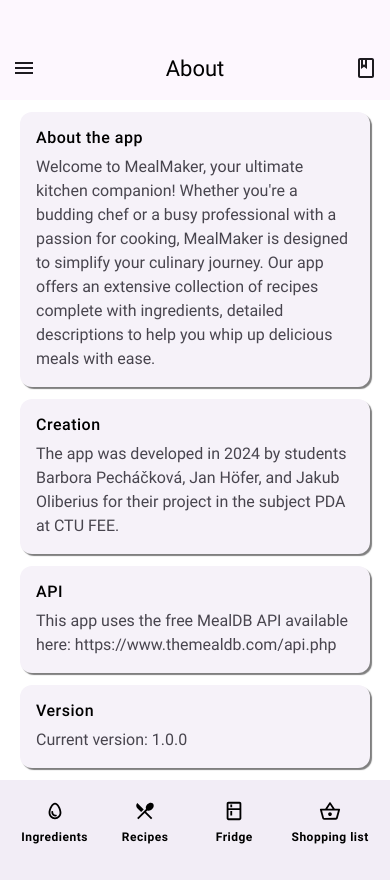
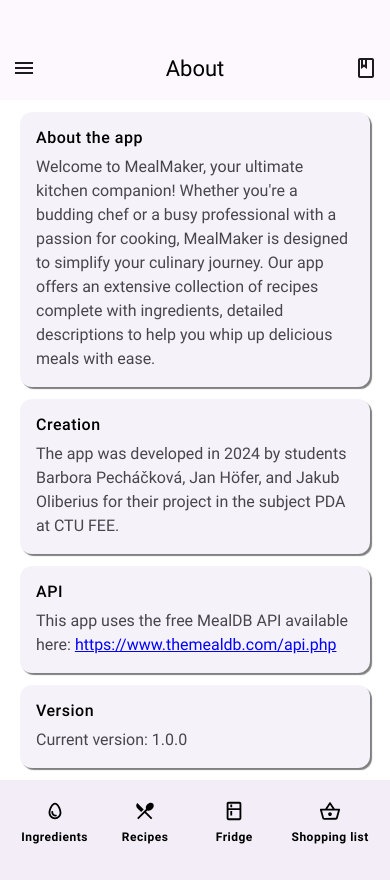
Before and after one commit to olibejak/MealMaker, a React Native app: screen /About in a window 390 px wide. Built offline with nearby package versions, Linux system fonts and the light colour scheme; no server answers.

Commit message:
feat: AbutScreen has clickable link.

```diff
--- a/components/TopNavigationBar.js
+++ b/components/TopNavigationBar.js
@@ -10,9 +10,9 @@
         // Action for Left Icon
         if (LeftIcon.name === 'HamburgerIcon') {
             // TODO: change to dropdown menu
-            // navigation.navigate('About');
+            navigation.navigate('About');
             //navigation.navigate('Settings');
-            navigation.navigate('Timer');
+            //navigation.navigate('Timer');
         }
         if (LeftIcon.name === 'BackArrowIcon') {
             navigation.goBack()
--- a/screens/AboutScreen.js
+++ b/screens/AboutScreen.js
@@ -1,5 +1,5 @@
 import React from 'react';
-import { ScrollView, StyleSheet, Text, View } from 'react-native';
+import { ScrollView, StyleSheet, Text, View, TouchableOpacity, Linking } from 'react-native';
 import TopNavigationBar from "../components/TopNavigationBar";
 import BottomNavigationBar from "../components/BottomNavigationBar";
 import { BookIcon, HamburgerIcon } from "../assets/icons";
@@ -38,11 +38,31 @@
 }
 
 function AboutSectionCard({ title, content }) {
+    // Extract the URL from the content
+    const urlMatch = content.match(/https?:\/\/\S+/);
+    const url = urlMatch ? urlMatch[0] : null;
+    const textBeforeUrl = url ? content.split(url)[0] : content;
+    const textAfterUrl = url && content.split(url)[1] ? content.split(url)[1] : '';
+
+    const handlePress = () => {
+        if (url) {
+            Linking.openURL(url).catch(err => console.error("Failed to open URL:", err));
+        }
+    };
+
     return (
         <View style={styles.shadowContainer}>
             <View style={styles.card}>
                 <Text style={[styles.cardTitle, styles.fontRegularMedium]}>{title}</Text>
-                <Text style={styles.cardContent}>{content}</Text>
+                <Text style={styles.cardContent}>
+                    {textBeforeUrl}
+                    {url && (
+                        <Text onPress={handlePress} style={[styles.cardContent, styles.link]}>
+                            {url}
+                        </Text>
+                    )}
+                    {textAfterUrl}
+                </Text>
             </View>
         </View>
     );
@@ -57,7 +77,10 @@
         flex: 1,
         backgroundColor: '#FFF',
     },
-
+    link: {
+        color: 'blue', // or any color that indicates tappable links
+        textDecorationLine: 'underline',
+    },
     scrollViewContent: {
         paddingTop: 4,
         paddingBottom: 8,
```
